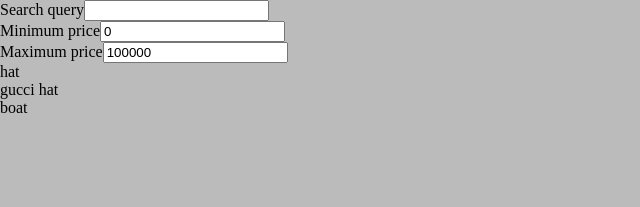
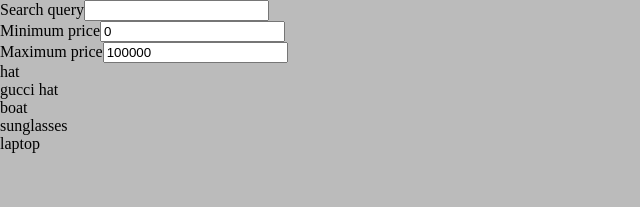
Before and after one commit to danamyot/3800-redux-intro-search, a React app: page / in a window 1280 px wide. Shown: the top 207 px of the page, without its empty margins (0-640 px from the left). Built offline with nearby package versions, Linux system fonts and the light colour scheme; the HTML template or start-up script is replaced by a standard one.

Commit message:
Question 2

```diff
--- a/src/data.js
+++ b/src/data.js
@@ -1,21 +1,33 @@
 let items = [
   {
     id: "ab21233s",
-    price: 100,
+    price: 70,
     name: "hat",
     description: "nice hat"
   },
   {
     id: "a51b23s",
-    price: 200,
+    price: 400,
     name: "gucci hat",
     description: "nicest hat"
   },
   {
     id: "a623b23s",
-    price: 20000,
+    price: 70000,
     name: "boat",
     description: "nice boat"
+  },
+  {
+    id: "a203sm",
+    price: 120,
+    name: "sunglasses",
+    description: "nice glasses"
+  },
+  {
+    id: "s8k2hh56s",
+    price: 2000,
+    name: "laptop",
+    description: "nice laptop"
   }
 ];
 export default items;
```
